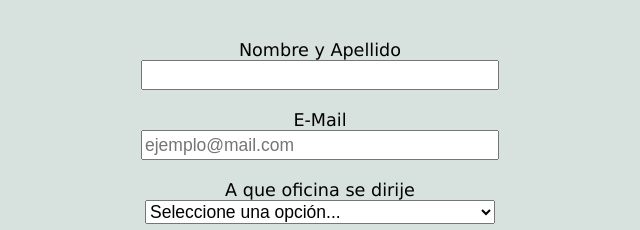
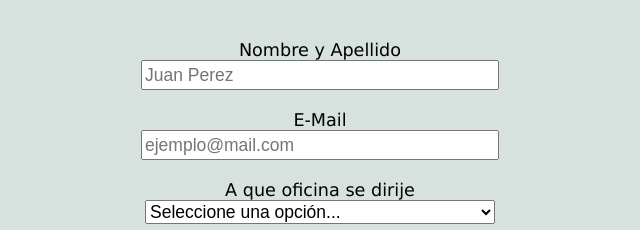
Before and after one commit to mvellanich/Coder-JS, a plain HTML site: page pages/registro.html in a window 1280 px wide. Shown: the part 135-365 px from the top of the page, 320-960 px from the left. Drawn offline with Linux system fonts and the light colour scheme.

Commit message:
Update registro.html

```diff
--- a/pages/registro.html
+++ b/pages/registro.html
@@ -13,7 +13,12 @@
         <form action="post" id="formulario">
           <div>
             <label for="">Nombre y Apellido</label><br />
-            <input type="text" name="nombre" id="name" />
+            <input
+              type="text"
+              name="nombre"
+              id="name"
+              placeholder="Juan Perez"
+            />
           </div>
 
           <div>
```
